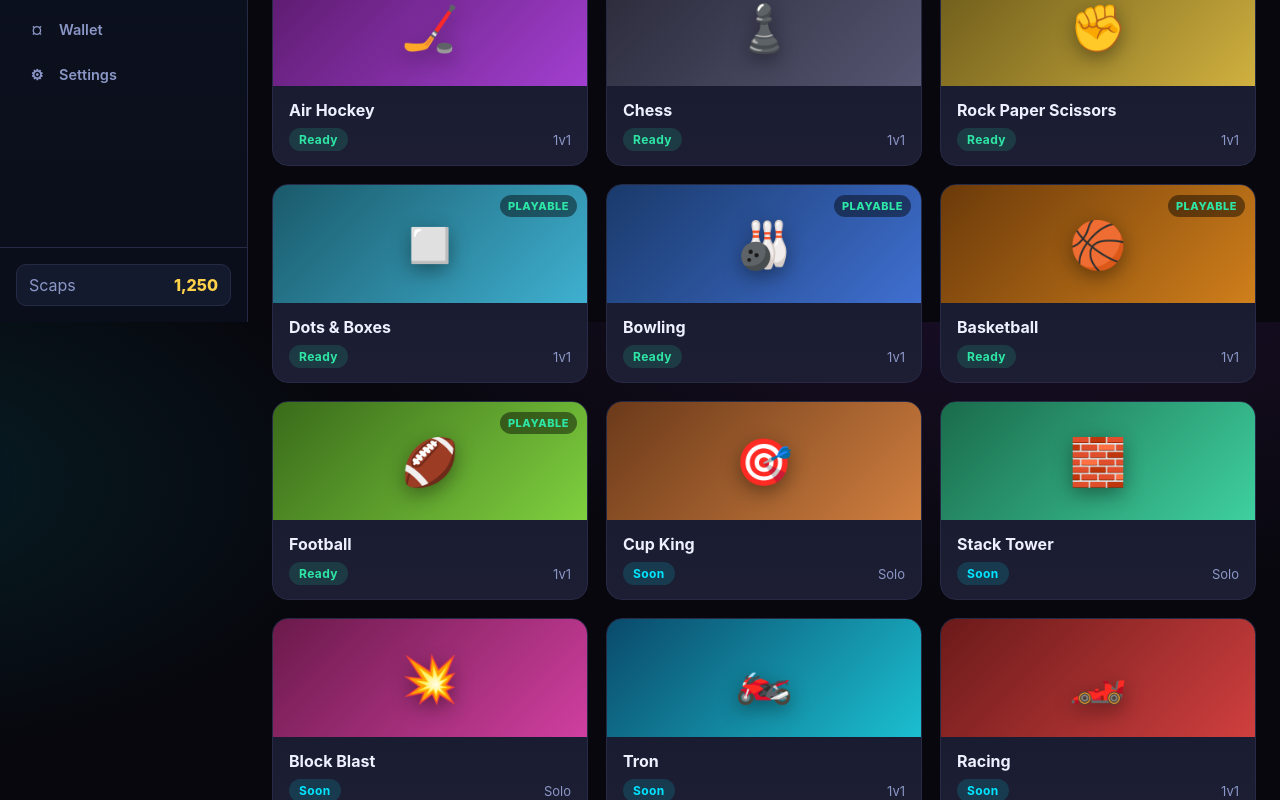
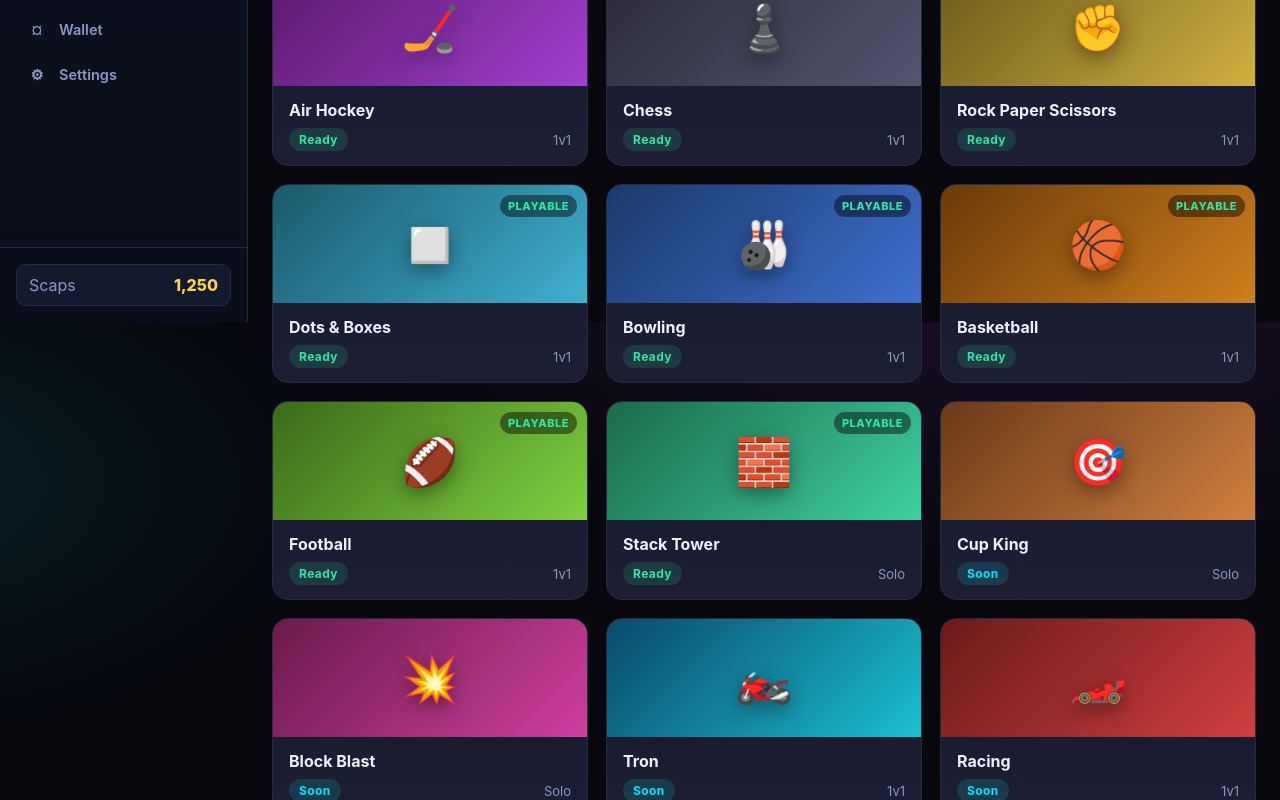
Before and after one commit to BeauRolak/Jango.US-New, a React (Vite) app: page /games in a window 1280 px wide. Shown: the part 478-1278 px from the top of the page. Built offline with nearby package versions, Linux system fonts and the light colour scheme.

Commit message:
Update registry.ts

```diff
--- a/src/games/registry.ts
+++ b/src/games/registry.ts
@@ -20,8 +20,8 @@ export const GAMES: GameInfo[] = [
   { id: "bowling", name: "Bowling", emoji: "\ud83c\udfb3", mode: "1v1", category: "Sports", playable: true, path: "/games/bowling", art: "linear-gradient(135deg,#1a3a6b,#3f6fd0)" },
   { id: "basketball", name: "Basketball", emoji: "\ud83c\udfc0", mode: "1v1", category: "Sports", playable: true, path: "/games/basketball", art: "linear-gradient(135deg,#6b3a0a,#d07f1b)" },
   { id: "football", name: "Football", emoji: "\ud83c\udfc8", mode: "1v1", category: "Sports", playable: true, path: "/games/football", art: "linear-gradient(135deg,#3a6b1a,#7fd03f)" },
+  { id: "stacktower", name: "Stack Tower", emoji: "\ud83e\uddf1", mode: "Solo", category: "Arcade", playable: true, path: "/games/stacktower", art: "linear-gradient(135deg,#1a6b4b,#3fd0a0)" },
   { id: "cupking", name: "Cup King", emoji: "\ud83c\udfaf", mode: "Solo", category: "Arcade", playable: false, path: "/games", art: "linear-gradient(135deg,#6b3a1a,#d07f3f)" },
-  { id: "stacktower", name: "Stack Tower", emoji: "\ud83e\uddf1", mode: "Solo", category: "Arcade", playable: false, path: "/games", art: "linear-gradient(135deg,#1a6b4b,#3fd0a0)" },
   { id: "blockblast", name: "Block Blast", emoji: "\ud83d\udca5", mode: "Solo", category: "Arcade", playable: false, path: "/games", art: "linear-gradient(135deg,#6b1a4b,#d03fa0)" },
   { id: "tron", name: "Tron", emoji: "\ud83c\udfcd\ufe0f", mode: "1v1", category: "Arcade", playable: false, path: "/games", art: "linear-gradient(135deg,#0a4a6b,#1bbfd0)" },
   { id: "racing", name: "Racing", emoji: "\ud83c\udfce\ufe0f", mode: "1v1", category: "Sports", playable: false, path: "/games", art: "linear-gradient(135deg,#6b1a1a,#d03f3f)" },
```
